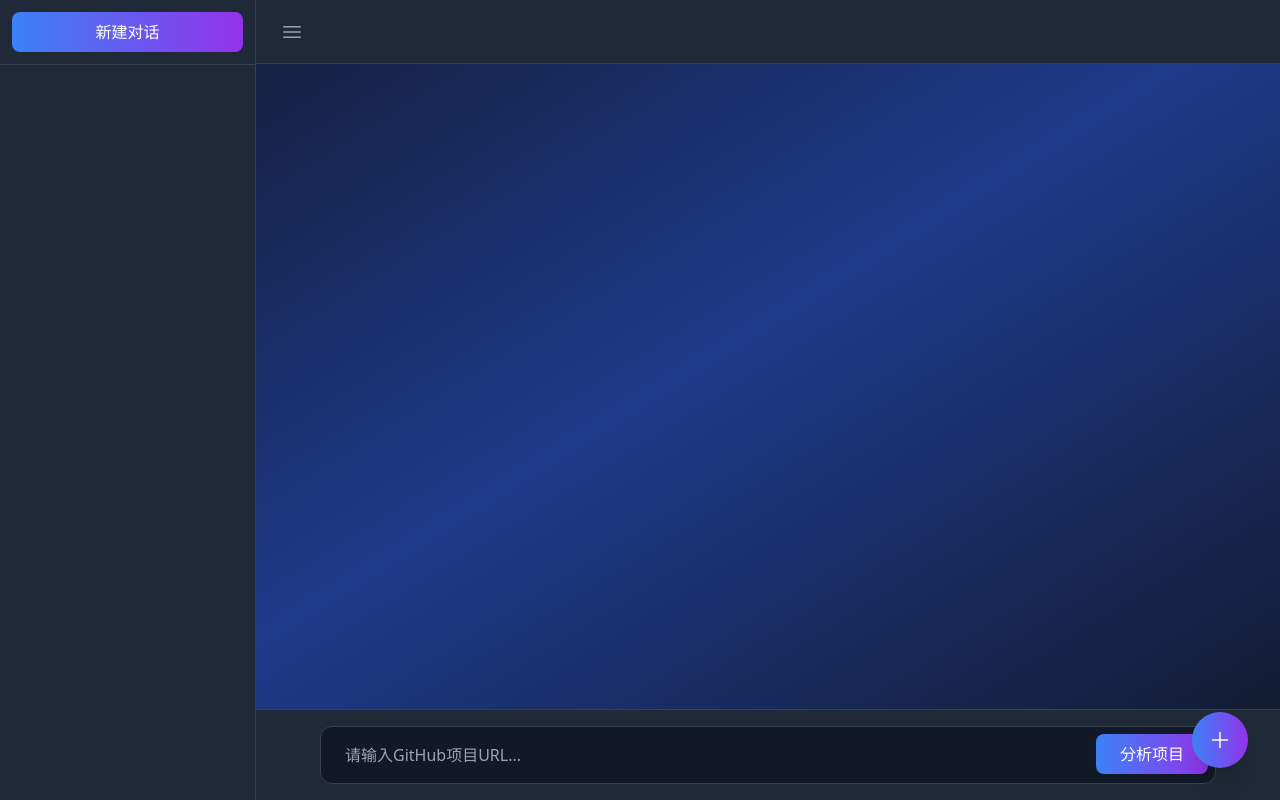
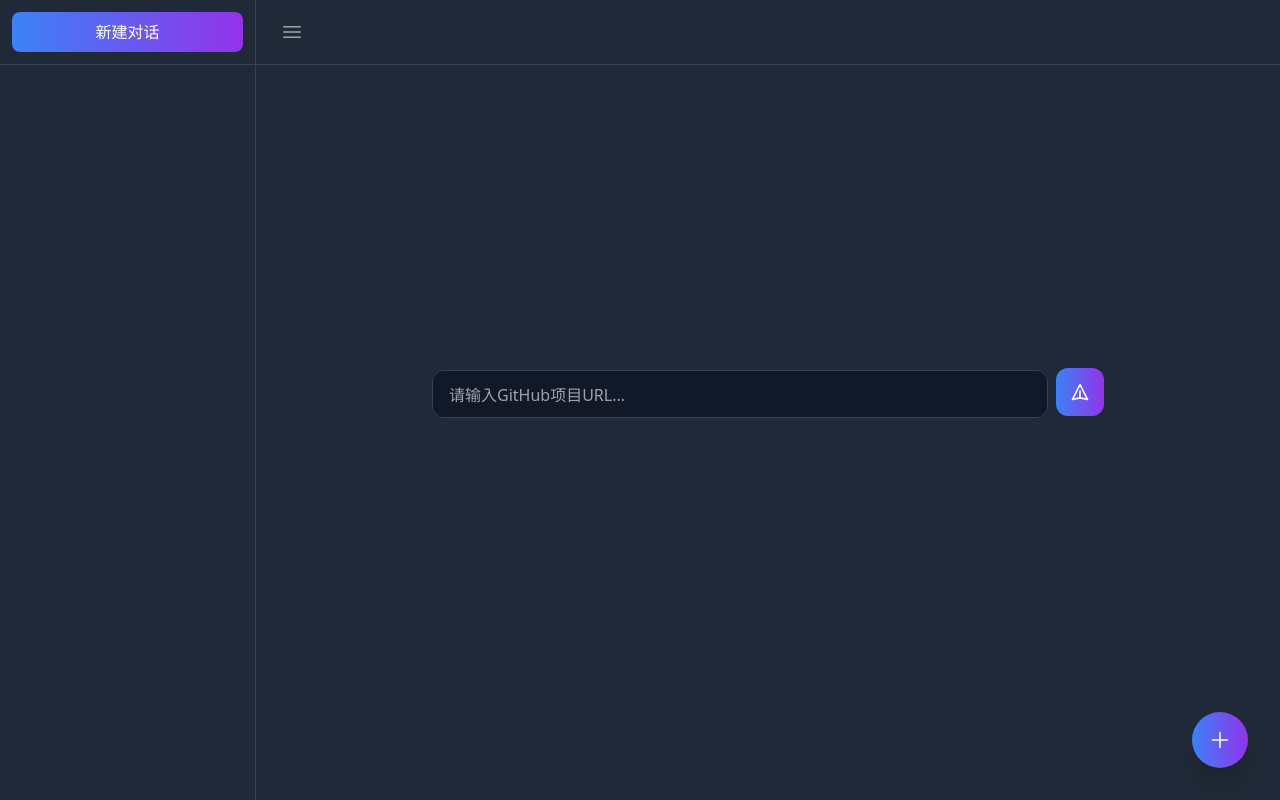
Before and after one commit to fagao-ai/chatgit, a Vue app in the folder web/: page / in a window 1280 px wide. Built offline with nearby package versions, Linux system fonts and the light colour scheme.

Commit message:
feat: :sparkles: update chat input UI

```diff
--- a/web/index.html
+++ b/web/index.html
@@ -15,7 +15,7 @@
     name="viewport"
     content="width=device-width, initial-scale=1.0"
   >
-  <title>Vite App</title>
+  <title>ChatGit</title>
 </head>
 
 <body>
--- a/web/src/App.vue
+++ b/web/src/App.vue
@@ -50,9 +50,14 @@
     </transition>
 
     <!-- 主内容区 -->
-    <div class="flex-1 flex flex-col">
+    <div
+      :class="[
+        'flex flex-col bg-gray-800 transition-all duration-300 flex-1',
+        !currentChatHasMessage ? 'justify-center' : 'justify-end',
+      ]"
+    >
       <!-- 顶部栏 -->
-      <div class="h-16 bg-gray-800 flex items-center px-4 border-b border-gray-700">
+      <div class="min-h-[65px] bg-gray-800 flex items-center px-4 border-b border-gray-700">
         <button
           @click="toggleSidebar"
           class="text-gray-400 hover:text-white p-2 rounded-lg hover:bg-gray-700 transition-colors"
@@ -60,22 +65,6 @@
           <Bars3Icon class="w-6 h-6" />
         </button>
       </div>
-
-      <!-- 消息区域 -->
-      <!-- <div class="flex-1 overflow-y-auto p-4 space-y-4">
-        <div
-          v-for="(message, index) in messages"
-          :key="index"
-          :class="['flex', message.isUser ? 'justify-end' : 'justify-start']"
-        >
-          <div :class="['max-w-2xl p-4 rounded-2xl',
-            message.isUser
-              ? 'bg-gradient-to-br from-blue-600 to-purple-600 text-white'
-              : 'bg-gray-800 text-gray-100']">
-            <MarkdownRenderer :content="message.content" />
-          </div>
-        </div>
-      </div> -->
       <div class="flex-1 relative">
         <div ref="messagesContainer" class="absolute inset-0 overflow-y-auto p-4 space-y-4">
           <div
@@ -98,20 +87,45 @@
         </div>
       </div>
       <!-- 输入区 -->
-      <div class="p-4 bg-gray-800 border-t border-gray-700">
-        <form @submit.prevent="handleSubmit" class="max-w-4xl mx-auto relative">
-          <input
+      <div
+        :class="[
+          !currentChatHasMessage
+            ? 'h-full flex items-center justify-center pb-20' // 无对话时居中
+            : 'border-gray-700 pb-6', // 有对话时底部样式
+        ]"
+        class="px-4 bg-gray-800 transition-all duration-500"
+      >
+        <form
+          @submit.prevent="handleSubmit"
+          class="flex gap-2 mx-auto items-end"
+          :class="!currentChatHasMessage ? 'max-w-2xl w-full' : 'max-w-4xl w-full'"
+        >
+          <textarea
+            v-auto-resize
             v-model="inputUrl"
-            type="text"
             :placeholder="currentChat?.hasMessage ? '请输入问题...' : '请输入GitHub项目URL...'"
-            class="w-full pl-6 pr-24 py-4 bg-gray-900 text-gray-100 rounded-xl border border-gray-700 focus:border-blue-500 focus:ring-2 focus:ring-blue-500 outline-none transition-all"
+            rows="1"
+            class="flex-1 pl-4 pr-4 py-3 bg-gray-900 text-gray-100 rounded-xl border border-gray-700 focus:border-blue-500 focus:ring-2 focus:ring-blue-500 outline-none transition-all resize-none min-h-[48px] max-h-40 overflow-y-auto scrollbar-thin scrollbar-thumb-gray-600"
           />
           <button
             type="submit"
             :disabled="isLoading"
-            class="absolute right-2 top-2 bg-gradient-to-r from-blue-500 to-purple-600 px-6 py-2 rounded-lg text-white hover:opacity-90 disabled:opacity-50 transition-opacity flex items-center"
+            class="h-[48px] w-[48px] mb-0.5 flex-shrink-0 bg-gradient-to-r from-blue-500 to-purple-600 rounded-xl text-white hover:opacity-90 disabled:opacity-50 transition-opacity flex items-center justify-center"
           >
-            <span v-if="!isLoading">分析项目</span>
+            <svg
+              v-if="!isLoading"
+              class="w-5 h-5"
+              fill="none"
+              stroke="currentColor"
+              viewBox="0 0 24 24"
+            >
+              <path
+                stroke-linecap="round"
+                stroke-linejoin="round"
+                stroke-width="2"
+                d="M12 19l9 2-9-18-9 18 9-2zm0 0v-8"
+              />
+            </svg>
             <Spinner v-else class="w-5 h-5" />
           </button>
         </form>
@@ -129,7 +143,7 @@
 </template>
 
 <script setup lang="ts">
-import { ref, computed, nextTick, watch, unref, type Ref } from 'vue'
+import { ref, computed, nextTick, watch } from 'vue'
 import { Bars3Icon, PlusIcon } from '@heroicons/vue/24/outline'
 import StreamingMarkdown from '@/components/StreamingMarkdown.vue'
 import Spinner from '@/components/Spinner.vue'
@@ -145,6 +159,11 @@ const currentChatId = ref<string>('')
 const currentChat = computed(() => {
   const chat = chatHistory.value.find((c) => c.id === currentChatId.value)
   return chat
+})
+
+const currentChatHasMessage = computed(() => {
+  const chat = chatHistory.value.find((c) => c.id === currentChatId.value)
+  return chat?.hasMessage || false
 })
 
 const messages = computed(() => {
@@ -283,6 +302,27 @@ watch(
   },
   { deep: true },
 )
+
+// 在setup()之前添加这个指令
+const vAutoResize = {
+  mounted(el: HTMLTextAreaElement) {
+    el.style.height = 'auto'
+    el.style.height = el.scrollHeight + 'px'
+
+    const resize = () => {
+      el.style.height = 'auto'
+      const maxHeight = 160 // 对应max-h-40
+      const newHeight = Math.min(el.scrollHeight, maxHeight)
+      el.style.height = newHeight + 'px'
+    }
+
+    el.addEventListener('input', resize)
+  },
+  updated(el: HTMLTextAreaElement) {
+    el.style.height = 'auto'
+    el.style.height = Math.min(el.scrollHeight, 160) + 'px'
+  },
+}
 </script>
 
 <style scoped>
```
